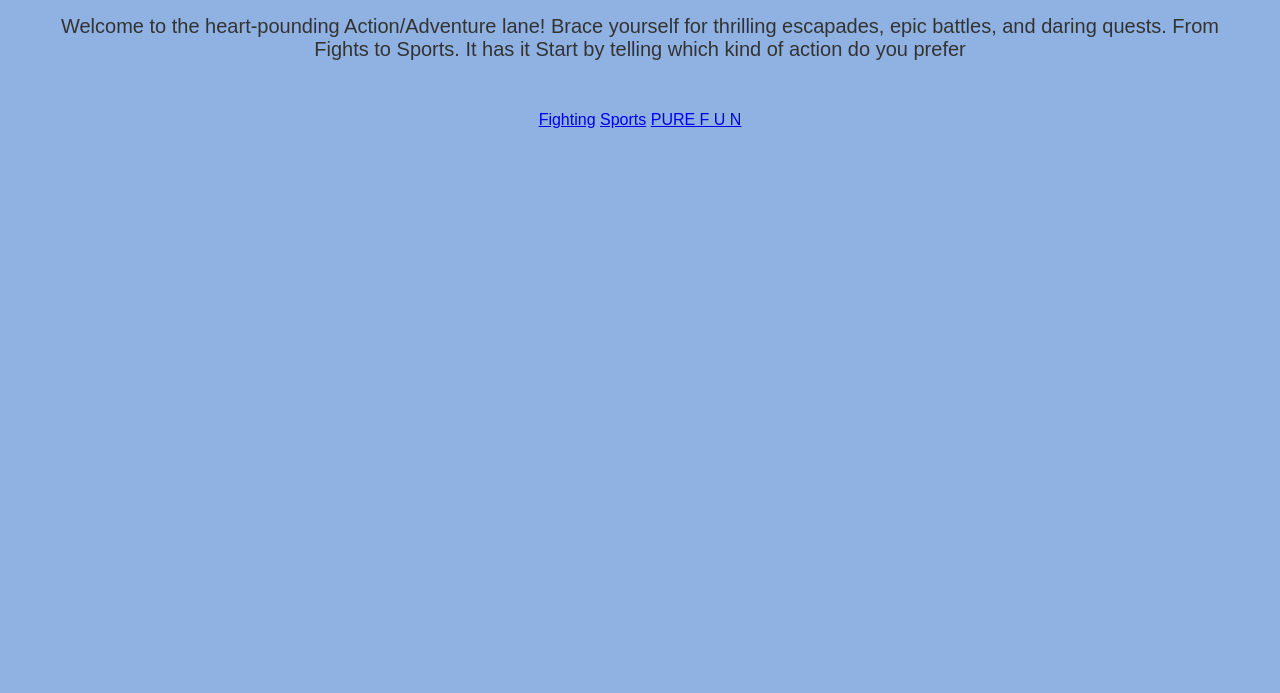
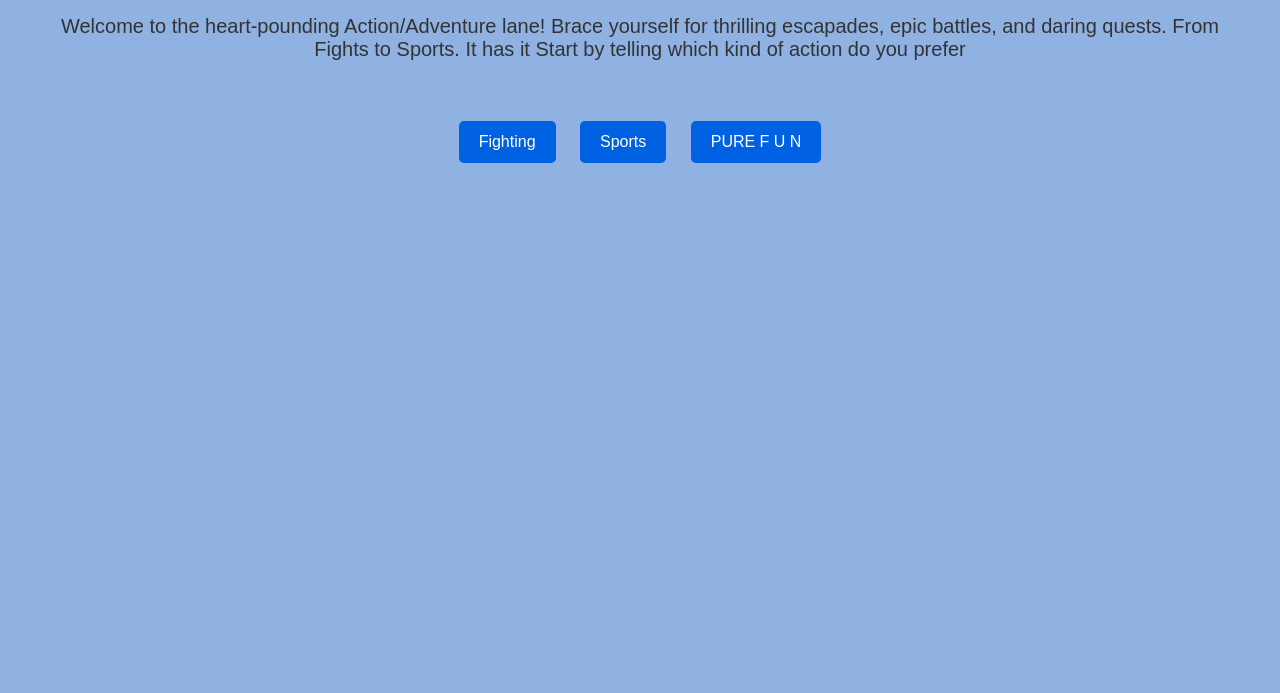
Before and after one commit to AnikTheUser/Perfect-Anime, a plain HTML site: page acventure.html in a window 1280 px wide. Shown: the part 107-800 px from the top of the page. Drawn offline with Linux system fonts and the light colour scheme.

Commit message:
Update acventure.html

```diff
--- a/acventure.html
+++ b/acventure.html
@@ -43,9 +43,9 @@
         </p>
     </div>
     <div class="button-container">
-        <a href="fights.html" class="green-button">Fighting</a>
-        <a href="sports.html" class="green-button">Sports</a>
-        <a href="purefun.html" class="green-button">PURE F U N</a>
+        <a href="fights.html" class="genre">Fighting</a>
+        <a href="sports.html" class="genre">Sports</a>
+        <a href="purefun.html" class="genre">PURE F U N</a>
     </div>
 </body>
 </html>
```
